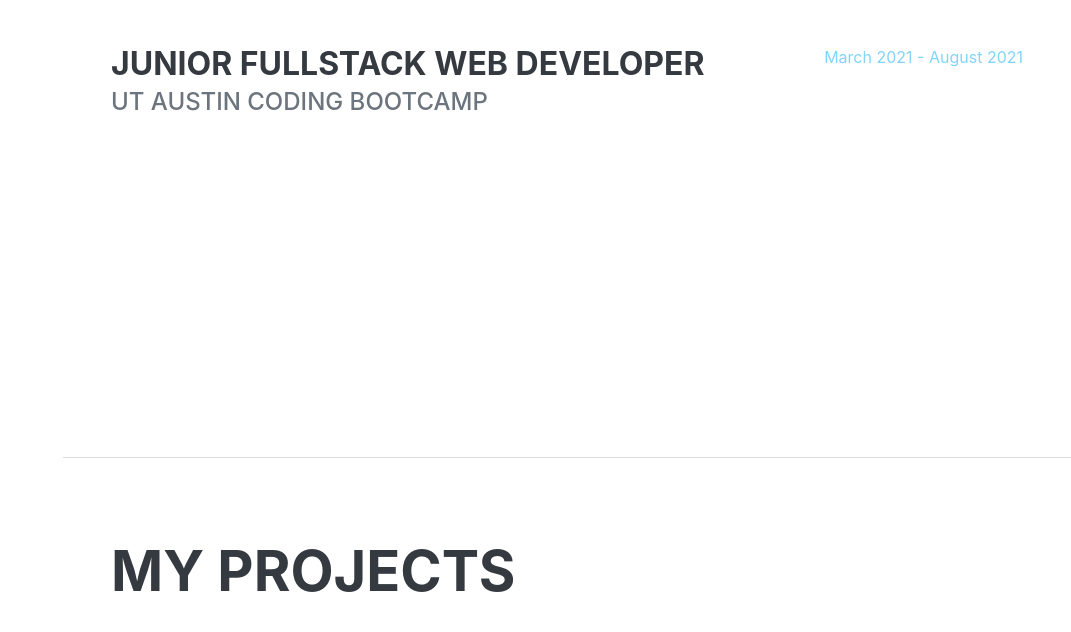
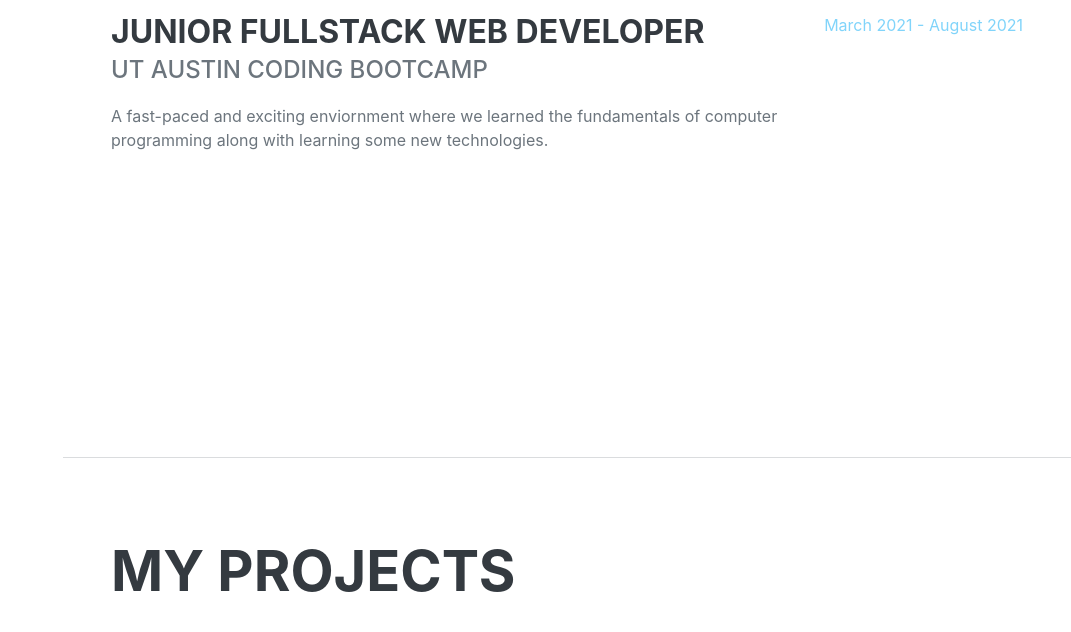
Before and after one commit to bryantuwagbale/portfolio-august, a website: page index.html in a window 1280 px wide. Shown: the part 1144-1776 px from the top of the page, without its empty margins (209-1280 px from the left). Drawn offline with nearby package versions, Linux system fonts and the light colour scheme; a web font is replaced by a local one.

Commit message:
added exp

```diff
--- a/index.html
+++ b/index.html
@@ -71,7 +71,7 @@
                         <div class="flex-grow-1">
                             <h3 class="mb-0">Junior Fullstack Web Developer</h3>
                             <div class="subheading mb-3">UT Austin Coding Bootcamp</div>
-                            <p></p>
+                            <p> A fast-paced and exciting enviornment where we learned the fundamentals of computer programming along with learning some new technologies.</p>
                         </div>
                         <div class="flex-shrink-0"><span class="text-primary">March 2021 - August 2021</span></div>
                     </div>
```
